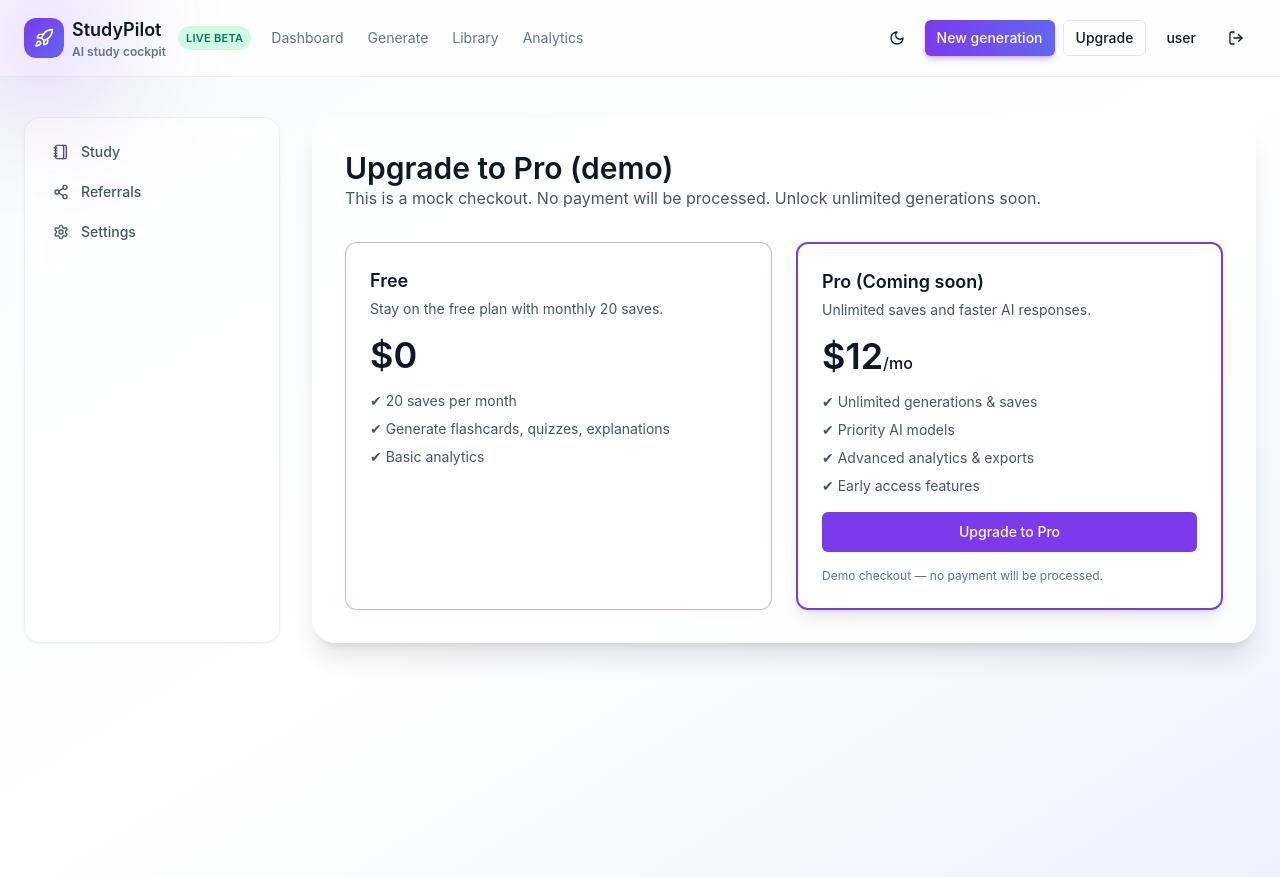
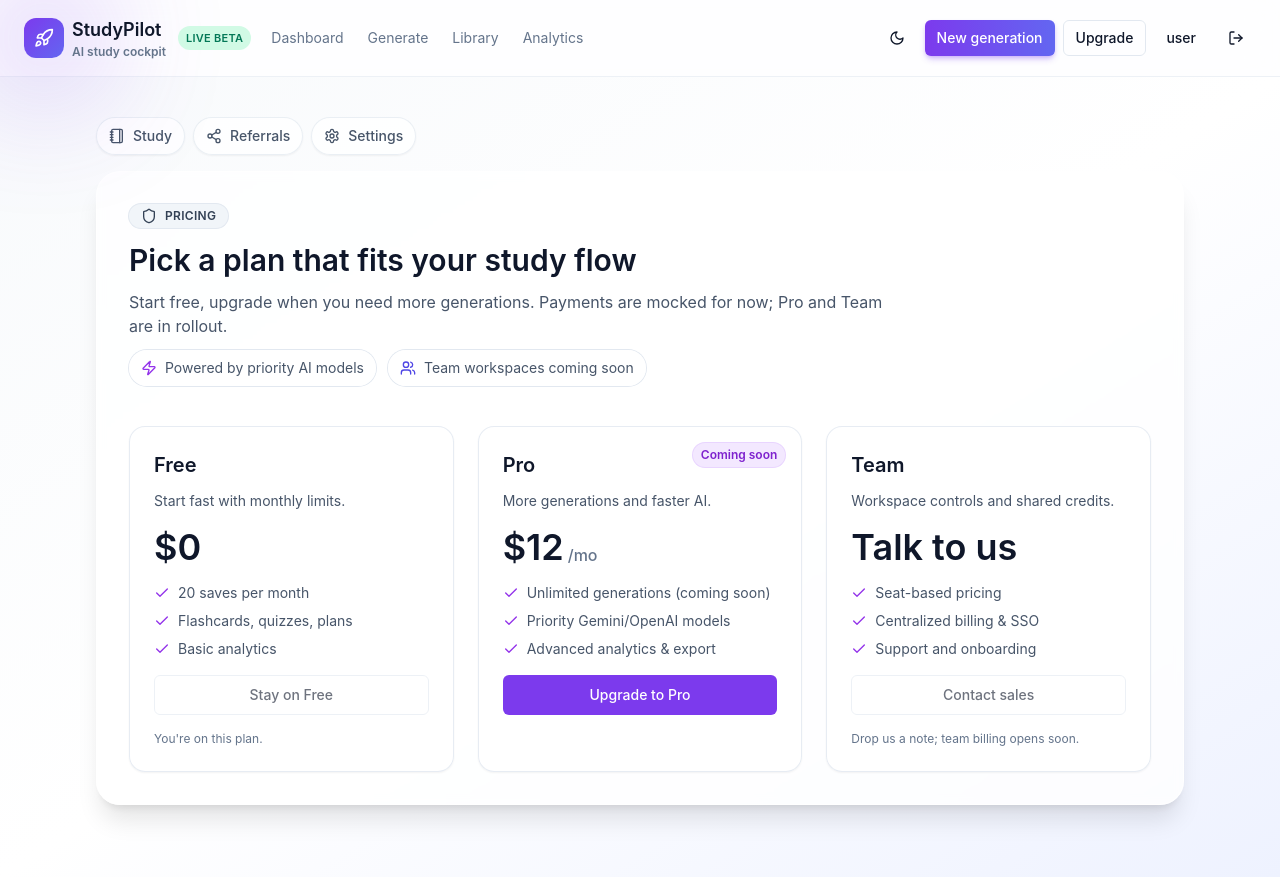
Before and after one commit to sirbxueonline-arch/phsionline-app, a Next.js app: page /upgrade in a window 1280 px wide. Built offline with nearby package versions, Linux system fonts and the light colour scheme; no server answers; the database is empty; sample sign-in values are in the browser's storage.

Commit message:
Update code

```diff
--- a/app/(app)/layout.tsx
+++ b/app/(app)/layout.tsx
@@ -1,12 +1,28 @@
-import { Sidebar } from "@/components/Sidebar";
 import { RequireAuth } from "@/components/RequireAuth";
+import Link from "next/link";
+import { Notebook, Share2, Settings } from "lucide-react";
 
 export default function AppLayout({ children }: { children: React.ReactNode }) {
   return (
     <RequireAuth>
       <div className="min-h-screen bg-gradient-to-br from-slate-50 via-white to-indigo-50 text-slate-900 transition-colors dark:from-slate-950 dark:via-slate-900 dark:to-slate-950 dark:text-slate-50">
-        <div className="mx-auto flex max-w-7xl gap-8 px-6 py-10">
-          <Sidebar />
+        <div className="mx-auto flex max-w-6xl flex-col gap-4 px-4 py-10 sm:px-6 lg:px-8">
+          <nav className="flex flex-wrap items-center gap-2 text-sm text-slate-600 dark:text-slate-300">
+            {[
+              { href: "/study", label: "Study", icon: Notebook },
+              { href: "/referrals", label: "Referrals", icon: Share2 },
+              { href: "/settings/profile", label: "Settings", icon: Settings }
+            ].map(({ href, label, icon: Icon }) => (
+              <Link
+                key={href}
+                href={href}
+                className="inline-flex items-center gap-2 rounded-full border border-slate-200/70 bg-white/80 px-3 py-2 font-medium shadow-sm transition hover:border-purple-200 hover:bg-purple-50 dark:border-slate-800/70 dark:bg-slate-900/70 dark:hover:border-purple-700/60 dark:hover:bg-slate-800"
+              >
+                <Icon className="h-4 w-4" />
+                {label}
+              </Link>
+            ))}
+          </nav>
           <main className="flex-1">
             <div className="overflow-hidden rounded-3xl border border-white/70 bg-white/80 shadow-xl backdrop-blur-sm transition-colors dark:border-slate-800/70 dark:bg-slate-900/70">
               <div className="p-6 sm:p-8">{children}</div>
--- a/app/(app)/upgrade/page.tsx
+++ b/app/(app)/upgrade/page.tsx
@@ -6,9 +6,50 @@ import { Card, CardContent, CardDescription, CardHeader, CardTitle } from "@/com
 import { Dialog, DialogContent, DialogDescription, DialogHeader, DialogTitle } from "@/components/ui/dialog";
 import { Input } from "@/components/ui/input";
 import { Label } from "@/components/ui/label";
+import { Check, Shield, Zap, Users } from "lucide-react";
 import { useAuth } from "@/components/AuthProvider";
 import { db } from "@/lib/firebase";
 import { addDoc, collection } from "firebase/firestore";
+
+type Plan = {
+  name: string;
+  price: string;
+  period?: string;
+  description: string;
+  features: string[];
+  cta: string;
+  badge?: string;
+  action: "free" | "pro" | "contact";
+};
+
+const plans: Plan[] = [
+  {
+    name: "Free",
+    price: "$0",
+    description: "Start fast with monthly limits.",
+    features: ["20 saves per month", "Flashcards, quizzes, plans", "Basic analytics"],
+    cta: "Stay on Free",
+    action: "free"
+  },
+  {
+    name: "Pro",
+    price: "$12",
+    period: "/mo",
+    description: "More generations and faster AI.",
+    features: ["Unlimited generations (coming soon)", "Priority Gemini/OpenAI models", "Advanced analytics & export"],
+    cta: "Upgrade to Pro",
+    badge: "Coming soon",
+    action: "pro"
+  },
+  {
+    name: "Team",
+    price: "Talk to us",
+    description: "Workspace controls and shared credits.",
+    features: ["Seat-based pricing", "Centralized billing & SSO", "Support and onboarding"],
+    cta: "Contact sales",
+    action: "contact"
+  }
+];
 
 export default function UpgradePage() {
   const { user } = useAuth();
@@ -29,7 +70,7 @@ export default function UpgradePage() {
           createdAt: new Date().toISOString()
         });
       }
-      await new Promise((res) => setTimeout(res, 1200));
+      await new Promise((res) => setTimeout(res, 1000));
       setSuccess(true);
     } catch (err) {
       console.error("Billing demo write failed", err);
@@ -39,55 +80,80 @@ export default function UpgradePage() {
   };
 
   return (
-    <div className="space-y-8">
-      <div>
-        <h1 className="text-3xl font-semibold">Upgrade to Pro (demo)</h1>
-        <p className="text-slate-600 dark:text-slate-300">
-          This is a mock checkout. No payment will be processed. Unlock unlimited generations soon.
+    <div className="space-y-10">
+      <header className="space-y-3">
+        <div className="inline-flex items-center gap-2 rounded-full bg-slate-100 px-3 py-1 text-xs font-semibold uppercase tracking-wide text-slate-700 ring-1 ring-slate-200 dark:bg-slate-900/70 dark:text-slate-200 dark:ring-slate-800">
+          <Shield className="h-4 w-4" /> Pricing
+        </div>
+        <h1 className="text-3xl font-semibold text-slate-900 dark:text-slate-50">Pick a plan that fits your study flow</h1>
+        <p className="max-w-3xl text-slate-600 dark:text-slate-300">
+          Start free, upgrade when you need more generations. Payments are mocked for now; Pro and Team are in rollout.
         </p>
-      </div>
+        <div className="flex flex-wrap gap-3 text-sm text-slate-600 dark:text-slate-300">
+          <span className="inline-flex items-center gap-2 rounded-full bg-white/80 px-3 py-2 ring-1 ring-slate-200 dark:bg-slate-900/70 dark:ring-slate-800">
+            <Zap className="h-4 w-4 text-purple-600" />
+            Powered by priority AI models
+          </span>
+          <span className="inline-flex items-center gap-2 rounded-full bg-white/80 px-3 py-2 ring-1 ring-slate-200 dark:bg-slate-900/70 dark:ring-slate-800">
+            <Users className="h-4 w-4 text-indigo-600" />
+            Team workspaces coming soon
+          </span>
+        </div>
+      </header>
 
-      <div className="grid gap-6 md:grid-cols-2">
-        <Card className="border-brand/40">
-          <CardHeader>
-            <CardTitle>Free</CardTitle>
-            <CardDescription>Stay on the free plan with monthly 20 saves.</CardDescription>
-          </CardHeader>
-          <CardContent>
-            <p className="text-4xl font-semibold">$0</p>
-            <ul className="mt-4 space-y-2 text-sm text-slate-600 dark:text-slate-300">
-              <li>✔ 20 saves per month</li>
-              <li>✔ Generate flashcards, quizzes, explanations</li>
-              <li>✔ Basic analytics</li>
-            </ul>
-          </CardContent>
-        </Card>
-        <Card className="border-2 border-brand shadow-lg">
-          <CardHeader>
-            <CardTitle>Pro (Coming soon)</CardTitle>
-            <CardDescription>Unlimited saves and faster AI responses.</CardDescription>
-          </CardHeader>
-          <CardContent className="space-y-4">
-            <p className="text-4xl font-semibold">$12<span className="text-base font-medium">/mo</span></p>
-            <ul className="space-y-2 text-sm text-slate-600 dark:text-slate-300">
-              <li>✔ Unlimited generations & saves</li>
-              <li>✔ Priority AI models</li>
-              <li>✔ Advanced analytics & exports</li>
-              <li>✔ Early access features</li>
-            </ul>
-            <Button className="w-full" onClick={() => setOpen(true)}>
-              Upgrade to Pro
-            </Button>
-            <p className="text-xs text-slate-500">Demo checkout — no payment will be processed.</p>
-          </CardContent>
-        </Card>
+      <div className="grid gap-6 md:grid-cols-3">
+        {plans.map((plan) => (
+          <Card
+            key={plan.name}
+            className="relative rounded-2xl border border-slate-200/80 bg-white/90 shadow-sm backdrop-blur dark:border-slate-800/70 dark:bg-slate-900/70"
+          >
+            {plan.badge && (
+              <span className="absolute right-4 top-4 rounded-full bg-purple-100 px-2 py-1 text-xs font-semibold text-purple-700 ring-1 ring-purple-200 dark:bg-purple-900/50 dark:text-purple-100 dark:ring-purple-800/60">
+                {plan.badge}
+              </span>
+            )}
+            <CardHeader className="space-y-2">
+              <CardTitle className="text-xl text-slate-900 dark:text-slate-50">{plan.name}</CardTitle>
+              <CardDescription className="text-slate-600 dark:text-slate-300">{plan.description}</CardDescription>
+            </CardHeader>
+            <CardContent className="space-y-4">
+              <div className="flex items-end gap-1 text-4xl font-semibold text-slate-900 dark:text-slate-50">
+                {plan.price}
+                {plan.period && <span className="text-base font-medium text-slate-500 dark:text-slate-300">{plan.period}</span>}
+              </div>
+              <ul className="space-y-2 text-sm text-slate-600 dark:text-slate-300">
+                {plan.features.map((feature) => (
+                  <li key={feature} className="flex items-start gap-2">
+                    <Check className="mt-0.5 h-4 w-4 text-purple-600" />
+                    <span>{feature}</span>
+                  </li>
+                ))}
+              </ul>
+              <Button
+                className="w-full"
+                variant={plan.name === "Pro" ? "default" : "outline"}
+                onClick={() => {
+                  if (plan.action === "pro") setOpen(true);
+                }}
+                disabled={plan.action !== "pro"}
+              >
+                {plan.cta}
+              </Button>
+              {plan.action !== "pro" && (
+                <p className="text-xs text-slate-500 dark:text-slate-400">
+                  {plan.action === "contact" ? "Drop us a note; team billing opens soon." : "You're on this plan."}
+                </p>
+              )}
+            </CardContent>
+          </Card>
+        ))}
       </div>
 
       <Dialog open={open} onOpenChange={setOpen}>
         <DialogContent>
           <DialogHeader>
-            <DialogTitle>Demo Checkout</DialogTitle>
-            <DialogDescription>Payments coming soon. Enter mock details to preview the flow.</DialogDescription>
+            <DialogTitle>Demo checkout</DialogTitle>
+            <DialogDescription>Payments are mocked while Pro rolls out.</DialogDescription>
           </DialogHeader>
           <form className="space-y-3" onSubmit={fakeSubmit}>
             <div className="space-y-1">
@@ -113,7 +179,7 @@ export default function UpgradePage() {
               <Input id="country" placeholder="USA" required />
             </div>
             <Button type="submit" className="w-full" disabled={processing}>
-              {processing ? "Processing..." : "Pay"}
+              {processing ? "Processing..." : "Pay (demo)"}
             </Button>
             {success && (
               <p className="rounded-md border border-green-500/40 bg-green-500/10 px-3 py-2 text-sm text-green-700 dark:text-green-200">
--- a/package.json
+++ b/package.json
@@ -9,12 +9,14 @@
     "lint": "next lint"
   },
   "dependencies": {
+    "@genkit-ai/googleai": "^1.25.0",
     "@supabase/supabase-js": "^2.45.2",
     "class-variance-authority": "^0.7.0",
     "clsx": "^2.1.1",
     "firebase": "^10.11.1",
     "firebase-admin": "^12.2.0",
     "framer-motion": "^11.0.24",
+    "genkit": "^1.25.0",
     "lucide-react": "^0.368.0",
     "next": "14.2.5",
     "next-themes": "^0.2.1",
```
Also changed, not shown: lib/genkit.ts (added, +59 -0 lines), 1 other file (tests, documents, lock files or other folders).
